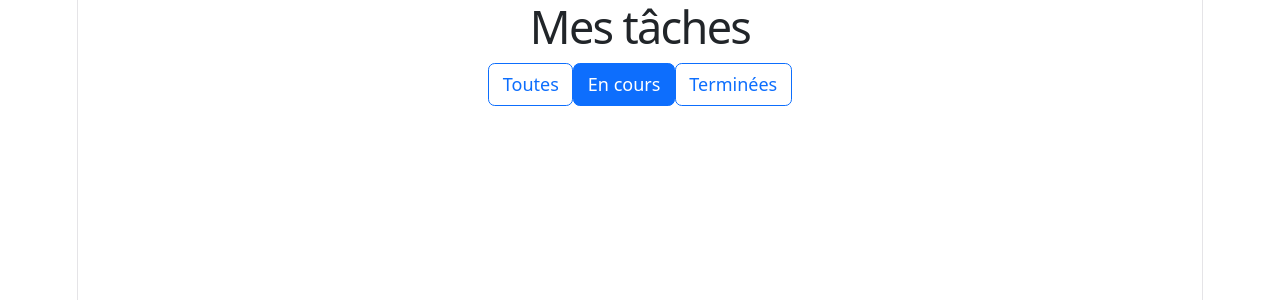
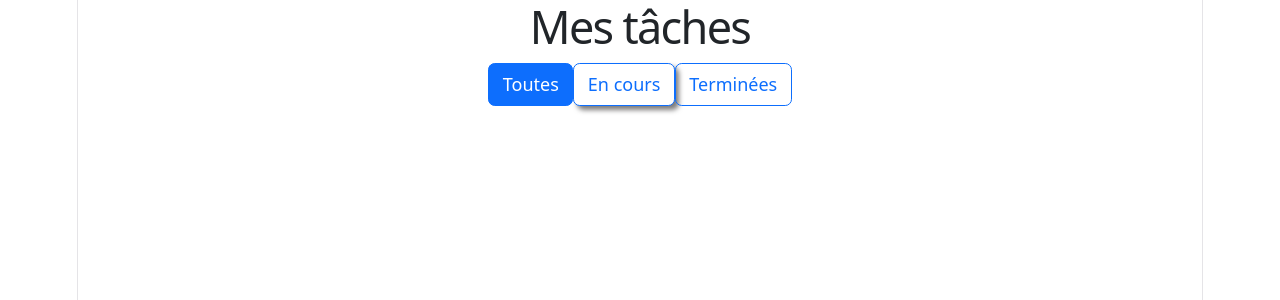
Before and after one commit to BIMdevB2/task-manager, a React (Vite) app: page / in a window 1280 px wide. In both pictures the pointer is over the button "En cours". Shown: the top 300 px of the page. Built offline with nearby package versions, Linux system fonts and the light colour scheme.

Commit message:
Ajoute de style sur les boutons

```diff
--- a/src/App.css
+++ b/src/App.css
@@ -1,27 +1,24 @@
-/* .normalButton {
-    background-color: blue;
-    border-radius: 20px;
-    padding: 10px;
-} */
 
-/* .normalButton:hover{
-    cursor: pointer !important;
-    box-shadow: 4px 4px 5px black !important;
+
+.normalButton:hover{
+    background-color: white !important;
+    color: #0d6efd !important;
+    box-shadow: 4px 4px 5px rgb(125, 124, 124);
 }
 
 .actif {
-    background-color: rgb(6, 132, 236);
-    color: rgb(252, 249, 249);
-    cursor: pointer;
+    background-color: #0d6efd !important;
+    color: white !important;
+    border-radius: 20px;
+    padding: 10px;
 }
 
-.actif:hover{
-    background-color: rgb(3, 3, 3);
-    color: rgb(252, 252, 252);
-    cursor: pointer;
-    box-shadow: 4px 4px 5px black;
+.actif:hover {
+    background-color: #0d6efd !important;
+    color: white !important;
+    box-shadow: 4px 4px 5px rgb(15, 15, 15);
 }
 
 .barre {
   text-decoration: line-through;
-} */
+}
```
